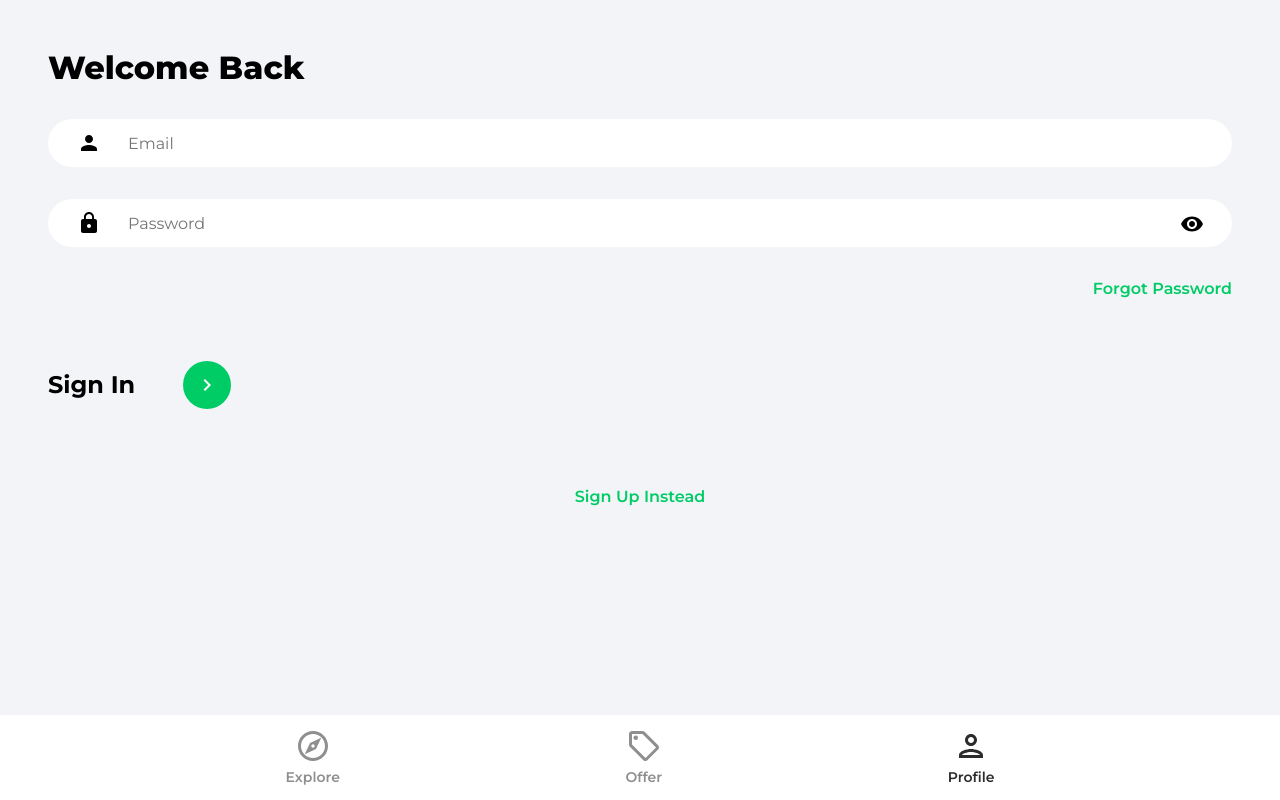
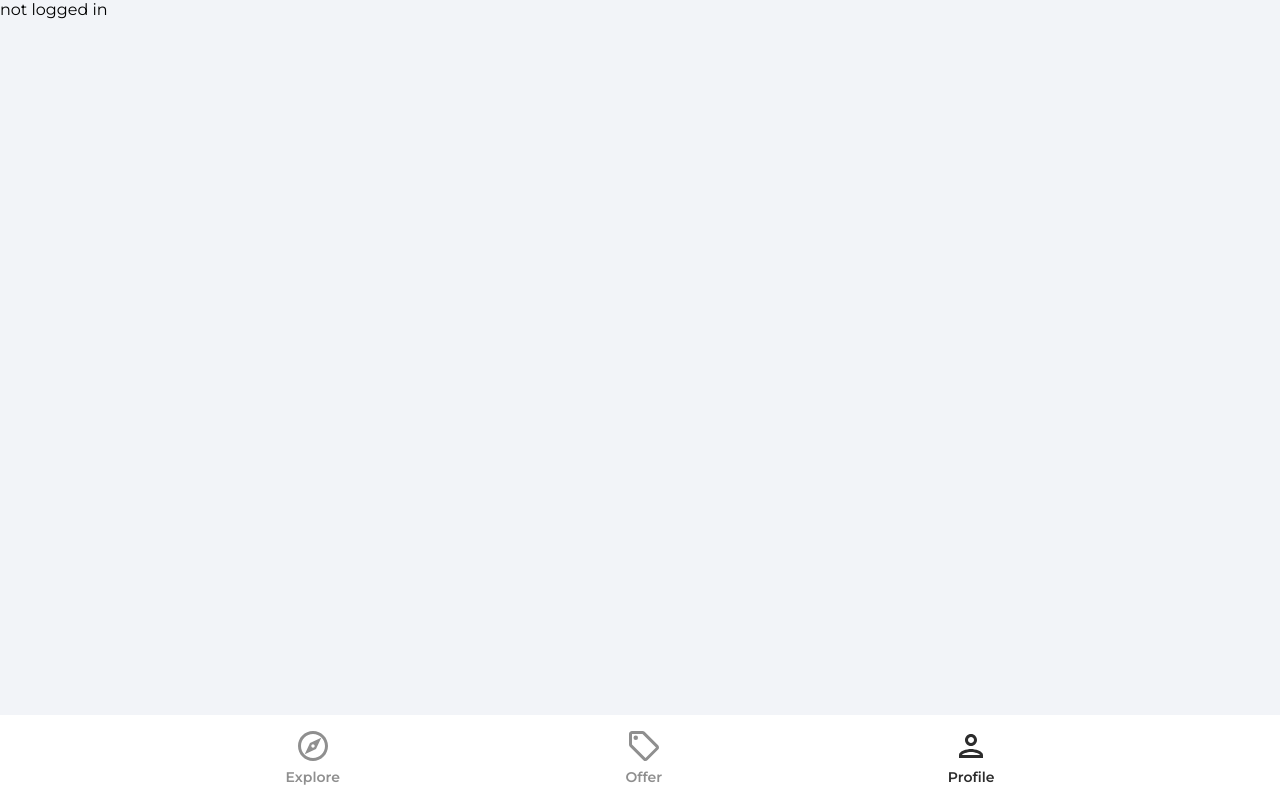
Before and after one commit to Shman-Dee/housing-market, a React (Create React App) app: page /profile in a window 1280 px wide. Built offline with nearby package versions, Linux system fonts and the light colour scheme.

Commit message:
finished profile logged in not logged in functionality

```diff
--- a/src/App.js
+++ b/src/App.js
@@ -14,7 +14,7 @@ function App() {
         <Routes>
           <Route path="/" element={<Explore />} />
           <Route path="/offers" element={<Offers />} />
-          <Route path="/profile" element={<SignIn />} />
+          <Route path="/profile" element={<Profile />} />
           <Route path="/sign-in" element={<SignIn />} />
           <Route path="/sign-up" element={<SignUp />} />
           <Route path="/forgot-password" element={<ForgotPassword />} />
--- a/src/pages/Profile.jsx
+++ b/src/pages/Profile.jsx
@@ -1,9 +1,15 @@
-import React from 'react'
+import { getAuth } from 'firebase/auth'
+import { useState, useEffect } from 'react'
 
 function Profile() {
-  return (
-    <h1>Profile</h1>
-  )
+  const auth = getAuth()
+
+  const [user, setUser] = useState(null)
+
+  useEffect(() => {
+    setUser(auth.currentUser)
+  }, [])
+  return user ? <h1>{user.displayName}</h1> : "not logged in"
 }
 
 export default Profile
--- a/src/pages/SignIn.jsx
+++ b/src/pages/SignIn.jsx
@@ -1,5 +1,6 @@
 import { useState } from 'react'
 import { Link, useNavigate } from 'react-router-dom'
+import { getAuth, signInWithEmailAndPassword } from 'firebase/auth'
 import { ReactComponent as ArrowRightIcon } from '../assets/svg/keyboardArrowRightIcon.svg'
 import visibilityIcon from '../assets/svg/visibilityIcon.svg'
 
@@ -21,6 +22,26 @@ function SignIn() {
     }))
   }
 
+  const onSubmit = async (e) => {
+    e.preventDefault()
+
+    try {
+      const auth = getAuth()
+
+      const userCredential = await signInWithEmailAndPassword(
+        auth,
+        email,
+        password
+      )
+
+      if (userCredential.user) {
+        navigate('/profile')
+      }
+    } catch (error) {
+      console.log(error)
+    }
+  }
+
   return (
     <>
       <div className="pageContainer">
@@ -28,7 +49,7 @@ function SignIn() {
           <p className="pageHeader">Welcome Back</p>
         </header>
 
-        <form>
+        <form onSubmit={onSubmit}>
           <input
             type="email"
             className="emailInput"
```
